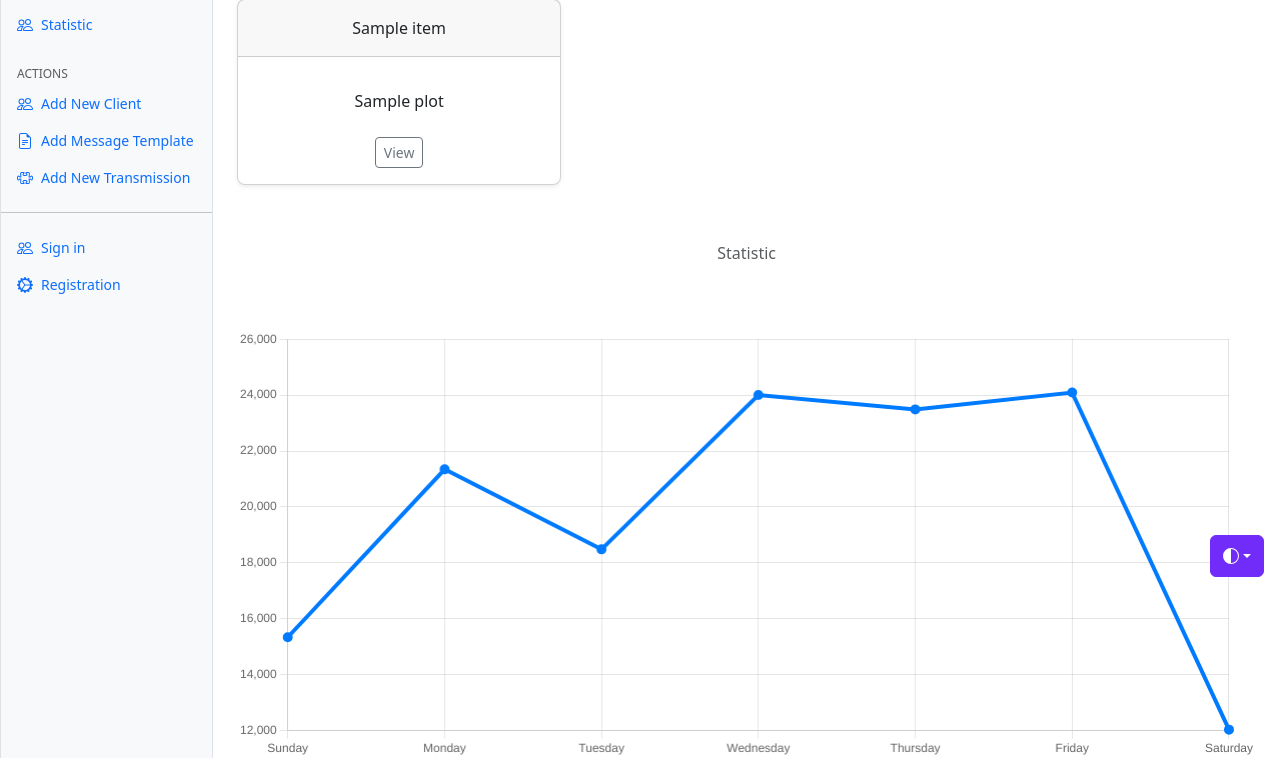
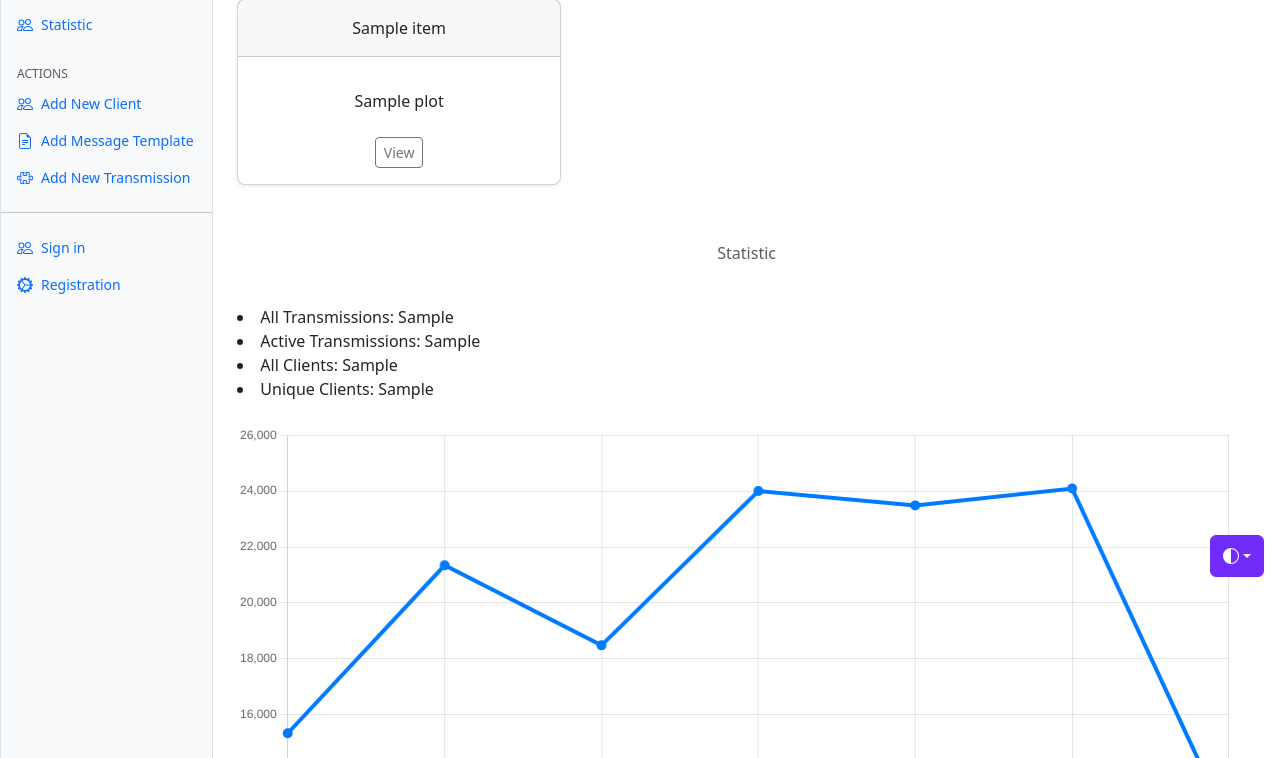
Before and after one commit to puz27/Education_coursework_6, a Django app: template mailing/templates/mailing/main.html in a window 1280 px wide. Shown: the part 207-965 px from the top of the page. Run offline with Django 4.2, Linux system fonts and the light colour scheme; the template is opened without the code that fills it: most values are stand-ins (such as "Sample title", 1, 10 or a date in 2020); parts of the project's set-up code (start-up, migrations or seed data) failed here and were passed over.

Commit message:
add statistic

```diff
--- a/mailing/models.py
+++ b/mailing/models.py
@@ -9,7 +9,7 @@ from mailing.utils import convert_word
 class Clients(models.Model):
     full_name = models.CharField(max_length=100, verbose_name="client name", null=False, blank=False)
     comment = models.TextField(max_length=500, null=True, blank=True, verbose_name="comment about client")
-    email = models.EmailField(max_length=255,  verbose_name="client mail", null=False, blank=False)
+    email = models.EmailField(max_length=255,  verbose_name="client mail", null=False, blank=False, unique=False)
     slug = models.SlugField(max_length=255, verbose_name="client slug", null=False, unique=True)
     owner = models.ForeignKey(settings.AUTH_USER_MODEL, on_delete=models.SET_NULL, null=True)
 
--- a/mailing/templates/mailing/main.html
+++ b/mailing/templates/mailing/main.html
@@ -1,5 +1,6 @@
 {% extends 'mailing/base.html' %}
 {% block body %}
+    {% if Blog %}
     <div class="pricing-header p-3 pb-md-4 mx-auto text-center">
       <p class="fs-6 text-body-secondary">Blogs</p>
     </div>
@@ -21,8 +22,14 @@
       </div>
          {% endfor %}
     </div>
+    {% endif %}
+
     <div class="pricing-header p-3 pb-md-4 mx-auto text-center">
       <p class="fs-6 text-body-secondary">Statistic</p>
     </div>
+    <li> All Transmissions: {{ all_transmissions }} </li>
+    <li> Active Transmissions: {{ active_transmissions }} </li>
+    <li> All Clients: {{ all_clients }} </li>
+    <li> Unique Clients: {{ unique_clients }} </li>
 
 {% endblock %}
--- a/mailing/views.py
+++ b/mailing/views.py
@@ -17,7 +17,13 @@ class MainView(LoginRequiredMixin, ListView):
     def get_context_data(self, *, object_list=None, **kwargs):
         context = super().get_context_data(**kwargs)
         context["Title"] = "Main"
+        # show blogs
         context["Blog"] = Blog.objects.order_by('?')[:3]
+        # show statistic
+        context["all_transmissions"] = len(Transmission.objects.all())
+        context["active_transmissions"] = len(Transmission.objects.filter(is_published=True))
+        context["all_clients"] = len(Clients.objects.all())
+        context["unique_clients"] = len(Clients.objects.all().values('email').distinct())
         return context
 
 
```
Also changed, not shown: blog/views.py (+3 -6 lines).
